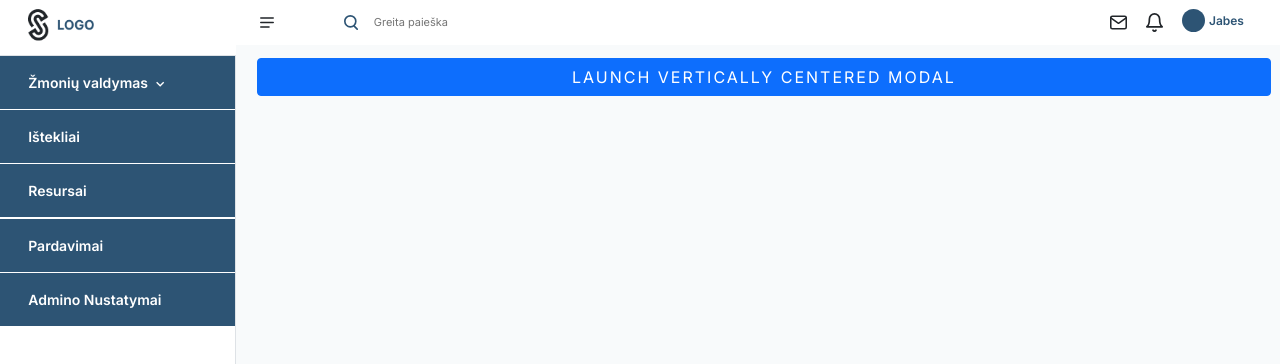
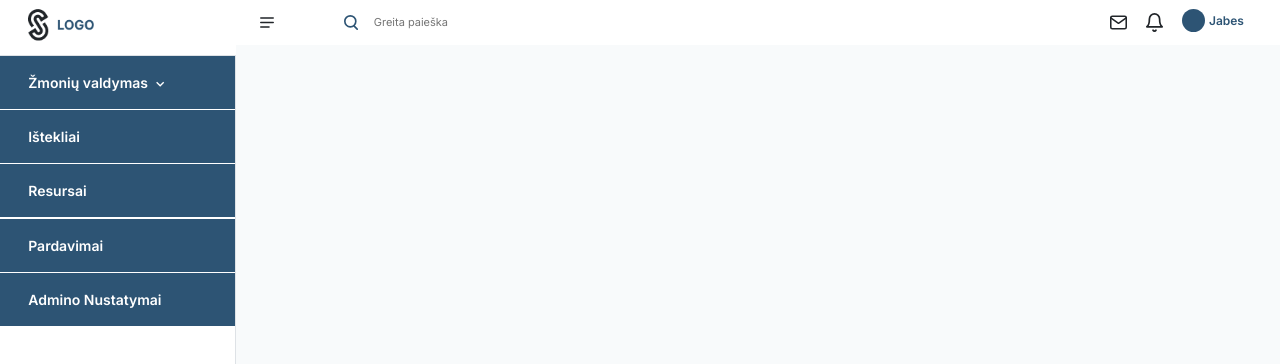
Before and after one commit to jacques-twizeyimana/ecommerce-admin, a React (Vite) app: page /employees in a window 1280 px wide. Shown: the top 364 px of the page. Built offline with nearby package versions, Linux system fonts and the light colour scheme.

Commit message:
refactor: use outlet in main layout

```diff
--- a/src/layouts/MainLayout.tsx
+++ b/src/layouts/MainLayout.tsx
@@ -1,35 +1,53 @@
-import React, {useState} from 'react';
 import '../styles/layouts/MainLayout.scss';
+
+import React, { useState } from 'react';
+import { Outlet } from 'react-router-dom';
+
 import Nav from '../components/Organisms/navbar/Nav';
 import Sidebar from '../components/Organisms/sidebar/Sidebar';
 
-export default function MainLayout({children}) {
-
+export default function MainLayout() {
   const [collapse, setCollapse] = useState(false);
 
-
-
   return (
-         <div className={"container-fluid bg"}>
+    <div className={'container-fluid bg'}>
       <div className="row">
-                <div className={" d-md-none pt-2 rounded-circle shadow-sm cursor-pointer text-center"} onClick={() => {console.log('dsfa')}}>
-                    { (
-                        <svg xmlns="http://www.w3.org/2000/svg" viewBox="0 0 24 24" width="24" height="24"><path fill="none" d="M0 0h24v24H0z"/><path d="M12 10.586l4.95-4.95 1.414 1.414-4.95 4.95 4.95 4.95-1.414 1.414-4.95-4.95-4.95 4.95-1.414-1.414 4.95-4.95-4.95-4.95L7.05 5.636z"/></svg>
-                        )
+        <div
+          className={
+            ' d-md-none pt-2 rounded-circle shadow-sm cursor-pointer text-center'
+          }>
+          {
+            <svg
+              xmlns="http://www.w3.org/2000/svg"
+              viewBox="0 0 24 24"
+              width="24"
+              height="24">
+              <path fill="none" d="M0 0h24v24H0z" />
+              <path d="M12 10.586l4.95-4.95 1.414 1.414-4.95 4.95 4.95 4.95-1.414 1.414-4.95-4.95-4.95 4.95-1.414-1.414 4.95-4.95-4.95-4.95L7.05 5.636z" />
+            </svg>
           }
         </div>
 
-                <div className={!collapse ? "col-0 d-none d-md-block col-md-3 col-side p-0 ": "col-0 d-none col-md-3 col-side p-0 "}>
+        <div
+          className={
+            !collapse
+              ? 'col-0 d-none d-md-block col-md-3 col-side p-0 '
+              : 'col-0 d-none col-md-3 col-side p-0 '
+          }>
           <div className="sidebar-content">
             <Sidebar />
           </div>
         </div>
         <div
-                    className={!collapse ? "col-side-content col-12 p-0": "col-side-content-full col-12 p-0"}>
-                    <Nav collapse={collapse} setCollapse={setCollapse}/>
-                    <div className={" main-content "} >{children}</div>
+          className={
+            !collapse ? 'col-side-content col-12 p-0' : 'col-side-content-full col-12 p-0'
+          }>
+          <Nav collapse={collapse} setCollapse={setCollapse} />
+          <div className={' main-content '}>
+            <Outlet />
           </div>
         </div>
       </div>
-    )
+    </div>
+  );
 }
```
Lines whose indentation alone changed are shown as unchanged.
